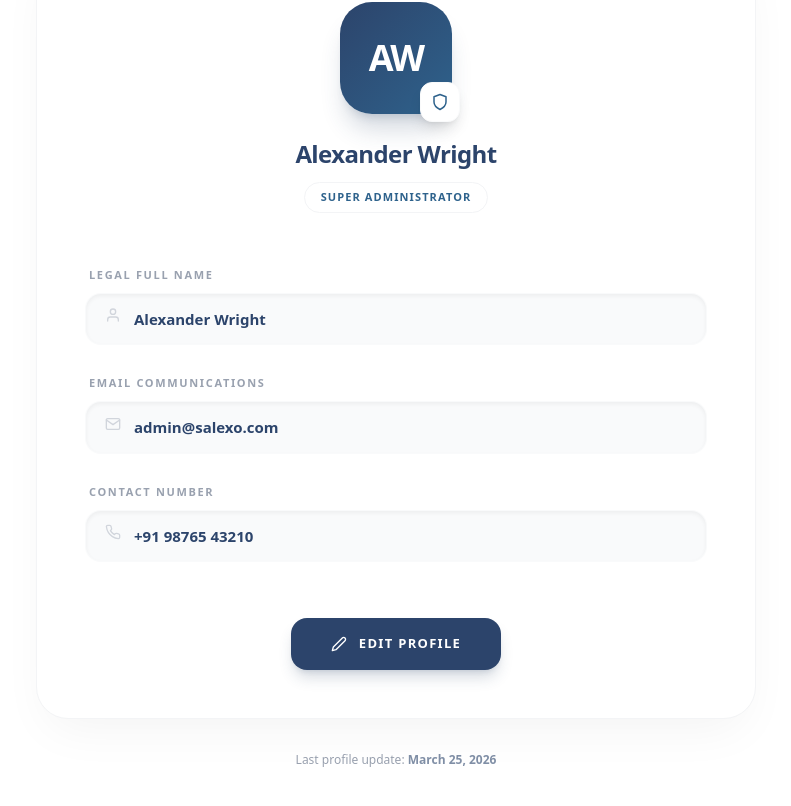
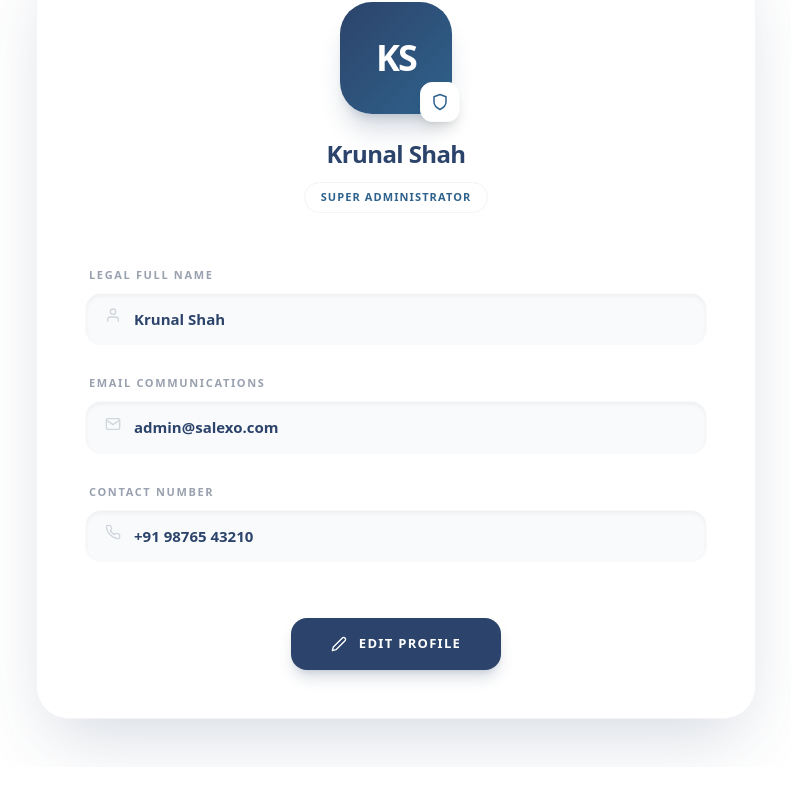
Before and after one commit to swetapanchal96/aichat, a Next.js app: page /superadmin/profile in a window 1280 px wide. Shown: the part 284-1090 px from the top of the page, without its empty margins (244-1035 px from the left). After the commit the page ends 1051 px from the top, so only its background shows below. Built offline with nearby package versions, Linux system fonts and the light colour scheme.

Commit message:
profile page

```diff
--- a/src/app/components/SuperadminHeader.tsx
+++ b/src/app/components/SuperadminHeader.tsx
@@ -70,7 +70,7 @@
                             className={`flex items-center p-1.5 rounded-full border transition-all duration-300 ${isOpen ? 'border-accent bg-background shadow-inner' : 'border-transparent hover:bg-gray-50'
                                 }`}
                         >
-                            <div className="w-8 h-8 rounded-full bg-gradient-to-tr from-primary to-secondary flex items-center justify-center text-white shadow-md hover:rotate-12 transition-transform duration-300">
+                            <div className="w-8 h-8 rounded-full bg-linear-to-tr from-primary to-secondary flex items-center justify-center text-white shadow-md hover:rotate-12 transition-transform duration-300">
                                 <BsPerson size={18} />
                             </div>
                             <BsChevronDown
@@ -83,7 +83,7 @@
                         {isOpen && (
                             <>
                                 <div className="fixed inset-0 z-10" onClick={() => setIsOpen(false)}></div>
-                                <div className="absolute right-0 mt-3 w-60 bg-white/95 backdrop-blur-xl rounded-[24px] shadow-[0_20px_50px_-12px_rgba(0,0,0,0.15)] border border-gray-100 py-2.5 z-20 overflow-hidden animate-in fade-in zoom-in-95 slide-in-from-top-4 duration-300 ease-out">
+                                <div className="absolute right-0 mt-3 w-60 bg-white/95 backdrop-blur-xl rounded-3xl shadow-[0_20px_50px_-12px_rgba(0,0,0,0.15)] border border-gray-100 py-2.5 z-20 overflow-hidden animate-in fade-in zoom-in-95 slide-in-from-top-4 duration-300 ease-out">
                                     <div className="px-5 py-3 mb-1 border-b border-gray-50">
                                         <p className="text-[10px] font-black text-gray-400 uppercase tracking-[0.2em]">Management</p>
                                         <p className="text-sm font-bold text-primary truncate">Admin User</p>
--- a/src/app/customer/profile/page.tsx
+++ b/src/app/customer/profile/page.tsx
@@ -1,120 +1,3 @@
-// "use client";
-
-// import React, { useState } from 'react';
-// import { BsCamera, BsShieldCheck, BsEnvelope, BsPerson, BsArrowRight } from 'react-icons/bs';
-
-// const SuperAdminProfile = () => {
-//     const [isSaving, setIsSaving] = useState(false);
-
-//     const handleSave = () => {
-//         setIsSaving(true);
-//         setTimeout(() => setIsSaving(false), 1500); // Simulate network delay
-//     };
-
-//     return (
-//         <div className="max-w-4xl mx-auto px-6 py-12 animate-in fade-in slide-in-from-bottom-4 duration-700">
-
-//             {/* Page Header */}
-//             <div className="mb-10 text-center md:text-left">
-//                 <h1 className="text-3xl font-semibold tracking-tight text-primary">Account Settings</h1>
-//                 <p className="text-gray-400 text-[15px] mt-1">Manage your professional identity and security preferences.</p>
-//             </div>
-
-//             <div className="grid grid-cols-1 md:grid-cols-3 gap-8">
-
-//                 {/* Left: Avatar Upload Section */}
-//                 <div className="md:col-span-1">
-//                     <div className="bg-white p-8 rounded-[32px] shadow-[0_2px_15px_-3px_rgba(0,0,0,0.07)] border border-gray-50 flex flex-col items-center">
-//                         <div className="relative group cursor-pointer">
-//                             <div className="w-32 h-32 rounded-full bg-gradient-to-tr from-primary to-secondary p-1">
-//                                 <div className="w-full h-full rounded-full bg-white flex items-center justify-center overflow-hidden">
-//                                     <BsPerson className="text-gray-200" size={60} />
-//                                 </div>
-//                             </div>
-//                             <div className="absolute inset-0 bg-primary/40 rounded-full flex items-center justify-center opacity-0 group-hover:opacity-100 transition-all duration-300 backdrop-blur-[2px]">
-//                                 <BsCamera className="text-white" size={24} />
-//                             </div>
-//                         </div>
-//                         <h3 className="mt-4 font-bold text-primary text-lg">Super Admin</h3>
-//                         <span className="text-[11px] font-black text-secondary bg-background px-3 py-1 rounded-full mt-2 uppercase tracking-widest">
-//                             Primary Owner
-//                         </span>
-//                     </div>
-//                 </div>
-
-//                 {/* Right: Personal Details Form */}
-//                 <div className="md:col-span-2 space-y-6">
-//                     <div className="bg-white p-8 rounded-[32px] shadow-[0_2px_15px_-3px_rgba(0,0,0,0.07)] border border-gray-50">
-//                         <h3 className="text-lg font-semibold text-primary mb-6 flex items-center">
-//                             <BsShieldCheck className="mr-2 text-secondary" /> Personal Information
-//                         </h3>
-
-//                         <div className="grid grid-cols-1 gap-5">
-//                             {/* Full Name Input */}
-//                             <div className="space-y-2">
-//                                 <label className="text-[12px] font-black text-gray-400 uppercase tracking-wider ml-1">Full Name</label>
-//                                 <div className="relative group">
-//                                     <BsPerson className="absolute left-4 top-1/2 -translate-y-1/2 text-gray-400 group-focus-within:text-secondary transition-colors" />
-//                                     <input
-//                                         type="text"
-//                                         defaultValue="Alexander Wright"
-//                                         className="w-full pl-11 pr-4 py-3 bg-background border border-gray-100 rounded-2xl text-[15px] focus:outline-none focus:ring-4 focus:ring-accent/10 focus:border-accent transition-all"
-//                                     />
-//                                 </div>
-//                             </div>
-
-//                             {/* Email Input */}
-//                             <div className="space-y-2">
-//                                 <label className="text-[12px] font-black text-gray-400 uppercase tracking-wider ml-1">Email Address</label>
-//                                 <div className="relative group">
-//                                     <BsEnvelope className="absolute left-4 top-1/2 -translate-y-1/2 text-gray-400 group-focus-within:text-secondary transition-colors" />
-//                                     <input
-//                                         type="email"
-//                                         defaultValue="admin@salexo.com"
-//                                         className="w-full pl-11 pr-4 py-3 bg-background border border-gray-100 rounded-2xl text-[15px] focus:outline-none focus:ring-4 focus:ring-accent/10 focus:border-accent transition-all"
-//                                     />
-//                                 </div>
-//                             </div>
-//                         </div>
-
-//                         {/* Save Button with Animation */}
-//                         <div className="mt-10 pt-6 border-t border-gray-50 flex justify-end">
-//                             <button
-//                                 onClick={handleSave}
-//                                 disabled={isSaving}
-//                                 className="relative overflow-hidden group px-8 py-3 bg-primary text-white rounded-2xl font-bold text-sm tracking-widest uppercase transition-all active:scale-95 disabled:opacity-70"
-//                             >
-//                                 <span className={`flex items-center transition-all duration-300 ${isSaving ? 'opacity-0' : 'opacity-100'}`}>
-//                                     Save Changes <BsArrowRight className="ml-2 group-hover:translate-x-1 transition-transform" />
-//                                 </span>
-//                                 {isSaving && (
-//                                     <div className="absolute inset-0 flex items-center justify-center">
-//                                         <div className="w-5 h-5 border-2 border-white/30 border-t-white rounded-full animate-spin"></div>
-//                                     </div>
-//                                 )}
-//                             </button>
-//                         </div>
-//                     </div>
-
-//                     {/* Security Hint */}
-//                     <div className="bg-secondary/5 border border-secondary/10 p-6 rounded-[24px] flex items-start space-x-4">
-//                         <div className="w-10 h-10 bg-white rounded-xl flex items-center justify-center shadow-sm text-secondary">
-//                             <BsShieldCheck size={20} />
-//                         </div>
-//                         <div>
-//                             <p className="text-sm font-bold text-primary">Two-Factor Authentication</p>
-//                             <p className="text-[13px] text-gray-500 mt-0.5">Your account is currently secured with biometric login.</p>
-//                         </div>
-//                     </div>
-//                 </div>
-
-//             </div>
-//         </div>
-//     );
-// };
-
-// export default SuperAdminProfile;
-
 "use client";
 
 import React, { useState } from 'react';
@@ -154,10 +37,10 @@ const SuperAdminProfile = () => {
 
                 {/* --- Left Column: Identity Card --- */}
                 <div className="lg:col-span-4">
-                    <div className="bg-white p-8 rounded-[32px] shadow-[0_2px_20px_-5px_rgba(0,0,0,0.05)] border border-gray-50 sticky top-28">
+                    <div className="bg-white p-8 rounded-4xl shadow-[0_2px_20px_-5px_rgba(0,0,0,0.05)] border border-gray-50 sticky top-28">
                         <div className="flex flex-col items-center text-center">
                             {/* Professional Initial-based Avatar */}
-                            <div className="w-24 h-24 rounded-[28px] bg-gradient-to-br from-primary to-secondary flex items-center justify-center text-white shadow-xl shadow-primary/20 mb-6">
+                            <div className="w-24 h-24 rounded-[28px] bg-linear-to-br from-primary to-secondary flex items-center justify-center text-white shadow-xl shadow-primary/20 mb-6">
                                 <span className="text-3xl font-bold tracking-tighter">SW</span>
                             </div>
 
@@ -182,7 +65,7 @@ const SuperAdminProfile = () => {
 
                 {/* --- Right Column: Configuration Form --- */}
                 <div className="lg:col-span-8 space-y-8">
-                    <div className="bg-white p-10 rounded-[32px] shadow-[0_2px_20px_-5px_rgba(0,0,0,0.05)] border border-gray-50">
+                    <div className="bg-white p-10 rounded-4xl shadow-[0_2px_20px_-5px_rgba(0,0,0,0.05)] border border-gray-50">
                         <div className="flex items-center justify-between mb-10">
                             <h3 className="text-lg font-bold text-primary flex items-center">
                                 <div className="w-8 h-8 bg-background rounded-lg flex items-center justify-center mr-3 text-secondary">
@@ -238,7 +121,7 @@ const SuperAdminProfile = () => {
                     </div>
 
                     {/* Security Integration Card */}
-                    <div className="bg-gradient-to-r from-secondary to-primary p-8 rounded-[32px] text-white flex items-center justify-between shadow-xl shadow-secondary/10 group cursor-default">
+                    <div className="bg-linear-to-r from-secondary to-primary p-8 rounded-4xl text-white flex items-center justify-between shadow-xl shadow-secondary/10 group cursor-default">
                         <div className="flex items-center space-x-6">
                             <div className="w-14 h-14 bg-white/10 backdrop-blur-md rounded-2xl flex items-center justify-center group-hover:bg-white/20 transition-colors">
                                 <BsFingerprint size={28} />
--- a/src/app/superadmin/dashboard/page.tsx
+++ b/src/app/superadmin/dashboard/page.tsx
@@ -53,7 +53,7 @@ const Dashboard = () => {
                         <div
                             key={idx}
                             style={{ animationDelay: `${idx * 100}ms` }}
-                            className="relative bg-white p-7 rounded-[24px] shadow-[0_2px_15px_-3px_rgba(0,0,0,0.07)] border border-gray-50 flex justify-between items-start group overflow-hidden cursor-default animate-in zoom-in-95 slide-in-from-bottom-4 duration-500 fill-mode-both"
+                            className="relative bg-white p-7 rounded-3xl shadow-[0_2px_15px_-3px_rgba(0,0,0,0.07)] border border-gray-50 flex justify-between items-start group overflow-hidden cursor-default animate-in zoom-in-95 slide-in-from-bottom-4 duration-500 fill-mode-both"
                         >
                             {/* Hover Fill Layer */}
                             <div className={`absolute inset-0 ${card.color} translate-y-[102%] group-hover:translate-y-0 transition-transform duration-500 ease-out z-0`} />
--- a/src/app/superadmin/edit-profile/page.tsx
+++ b/src/app/superadmin/edit-profile/page.tsx
@@ -19,7 +19,7 @@ export default function SuperAdminEditProfilePage() {
 
     // Form States
     const [showPass, setShowPass] = useState({ old: false, new: false, confirm: false });
-    const [profile, setProfile] = useState({ fullName: "Alexander Wright", email: "admin@salexo.com", phone: "+91 98765 43210" });
+    const [profile, setProfile] = useState({ fullName: "Krunal Shah", email: "admin@salexo.com", phone: "+91 98765 43210" });
 
     return (
         <main className="min-h-screen bg-background text-primary animate-in fade-in duration-700">
@@ -58,7 +58,7 @@ export default function SuperAdminEditProfilePage() {
                     </div>
                 </div>
 
-                <section className="relative overflow-hidden rounded-[32px] border border-gray-100 bg-white shadow-[0_20px_50px_-12px_rgba(0,0,0,0.05)]">
+                <section className="relative overflow-hidden rounded-4xl border border-gray-100 bg-white shadow-[0_30px_70px_-15px_rgba(44,68,107,0.2)]">
                     <div className="p-8 sm:p-12">
 
                         {tab === "details" ? (
--- a/src/app/superadmin/profile/page.tsx
+++ b/src/app/superadmin/profile/page.tsx
@@ -11,10 +11,10 @@ const inputCls = "mt-2 w-full rounded-2xl border border-transparent bg-gray-50 p
 export default function SuperAdminProfilePage() {
     // Mock data for design reference
     const profile = {
-        fullName: "Alexander Wright",
+        fullName: "Krunal Shah",
         email: "admin@salexo.com",
         phone: "+91 98765 43210",
-        initials: "AW"
+        initials: "KS"
     };
 
     return (
@@ -33,16 +33,16 @@ export default function SuperAdminProfilePage() {
                     </div>
                 </div>
 
-                <section className="relative overflow-hidden rounded-[32px] border border-gray-100 bg-white shadow-[0_20px_50px_-12px_rgba(0,0,0,0.05)]">
+                <section className="relative overflow-hidden rounded-4xl border border-gray-100 bg-white shadow-[0_30px_70px_-15px_rgba(44,68,107,0.2)]">
 
                     {/* Decorative Top Accent */}
-                    <div className="h-2 w-full bg-gradient-to-r from-primary via-secondary to-accent" />
+                    <div className="h-2 w-full bg-linear-to-r from-primary via-secondary to-accent" />
 
                     <div className="p-8 sm:p-12">
                         {/* Profile Hero */}
                         <div className="flex flex-col items-center text-center">
                             <div className="relative group">
-                                <div className="h-28 w-28 rounded-[32px] bg-gradient-to-br from-primary to-secondary flex items-center justify-center text-white shadow-xl shadow-primary/20 transition-transform duration-500 hover:rotate-3">
+                                <div className="h-28 w-28 rounded-4xl bg-linear-to-br from-primary to-secondary flex items-center justify-center text-white shadow-xl shadow-primary/20 transition-transform duration-500 hover:rotate-3">
                                     <span className="text-4xl font-bold tracking-tighter">{profile.initials}</span>
                                 </div>
                                 <div className="absolute -bottom-2 -right-2 h-10 w-10 bg-white rounded-xl shadow-lg border border-gray-50 flex items-center justify-center text-secondary">
@@ -99,10 +99,7 @@ export default function SuperAdminProfilePage() {
                     </div>
                 </section>
 
-                {/* Security Footer Note */}
-                <p className="mt-8 text-center text-[12px] font-medium text-gray-400">
-                    Last profile update: <span className="text-primary/60 font-bold">March 25, 2026</span>
-                </p>
+
             </div>
         </main>
     );
```
